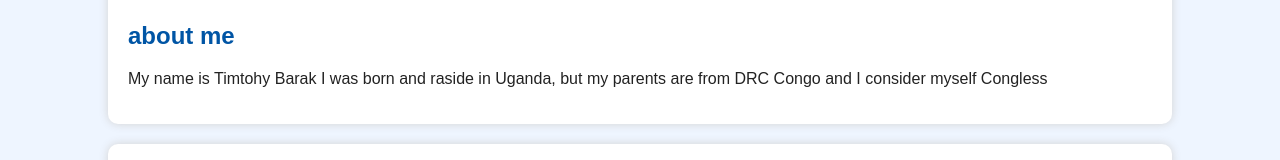
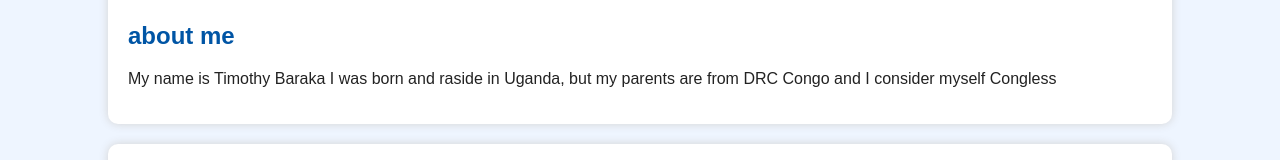
Before and after one commit to timotebaraka87-lgtm/Timothy, a plain HTML site: page docs/index.html in a window 1280 px wide. Shown: the part 166-326 px from the top of the page. Drawn offline with Linux system fonts and the light colour scheme.

Commit message:
Coreect my name and introduction

```diff
--- a/docs/index.html
+++ b/docs/index.html
@@ -21,7 +21,7 @@
 
         <section>
             <h2>about me</h2>
-            <p>My name is Timtohy Barak I was born and raside in Uganda, but my parents are from DRC Congo and I consider myself Congless</p>
+            <p>My name is Timothy Baraka I was born and raside in Uganda, but my parents are from DRC Congo and I consider myself Congless</p>
         </section>
 
         <section>
```
